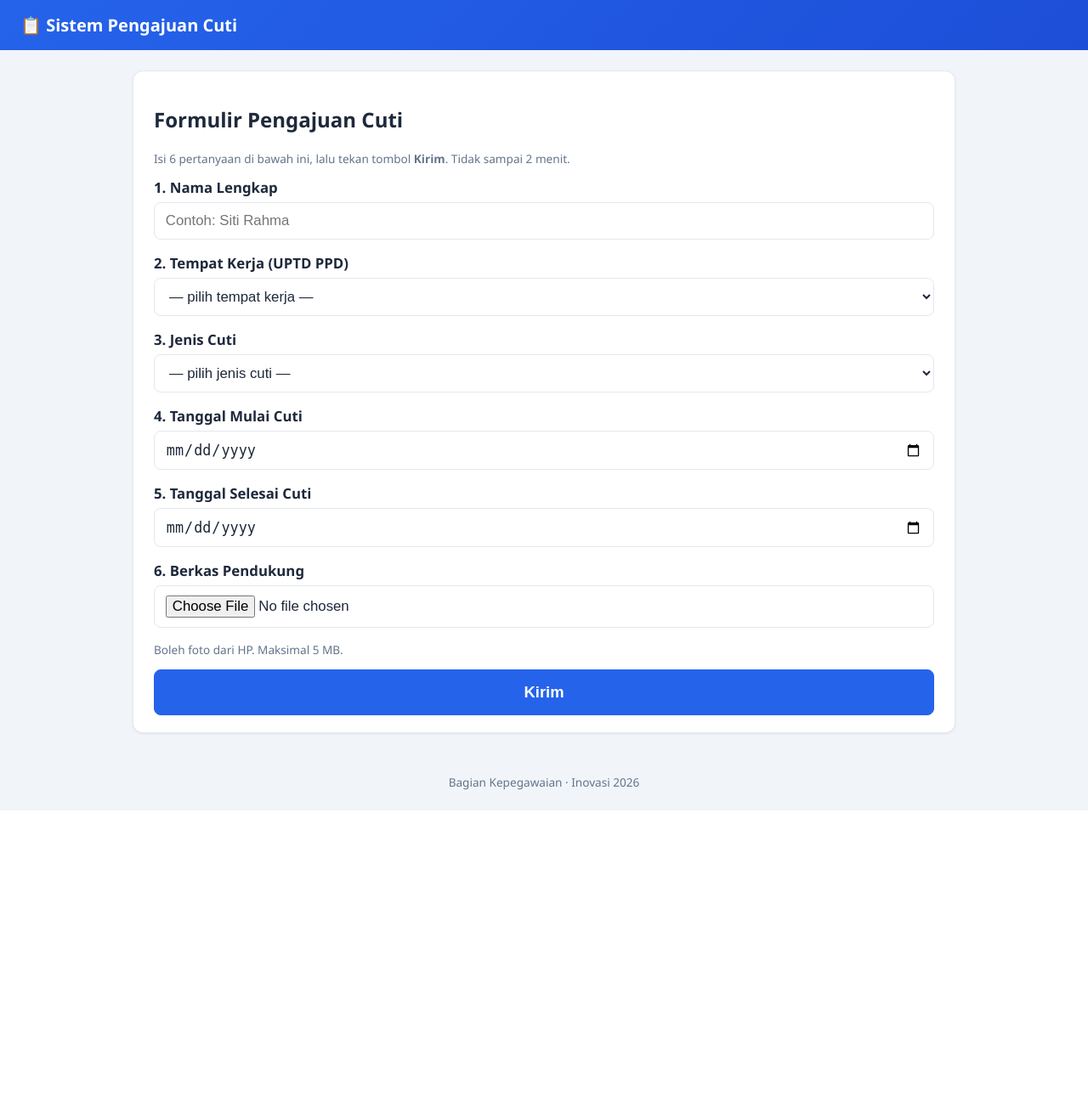
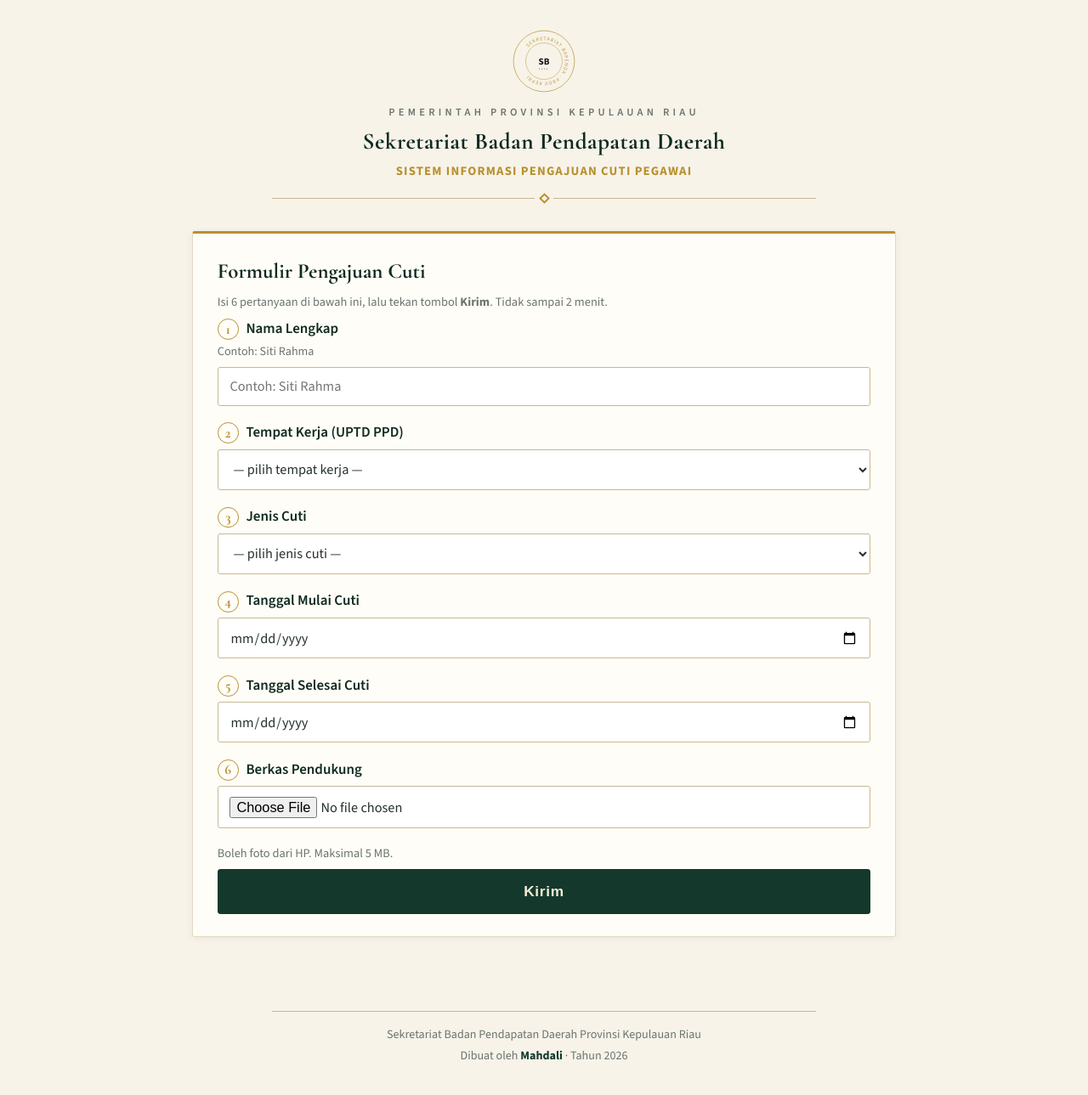
Before and after one commit to mahdalii/Inovasi-Kepegawaian, a Flask app: page / in a window 1280 px wide. Shown: the whole page at 85% size. Before the commit the page ends 954 px from the top, so only its background shows below. Run offline with Flask 3, Linux system fonts and the light colour scheme.

Commit message:
feat: redesain UI tema kop surat dinas, kredit Mahdali, dan pindah host ke bapendacuti

```diff
--- a/static/style.css
+++ b/static/style.css
@@ -1,74 +1,205 @@
 :root {
-  --bg: #f1f5f9; --card: #ffffff; --text: #1e293b; --muted: #64748b;
-  --primary: #2563eb; --primary-dark: #1d4ed8; --border: #e2e8f0;
-  --late: #fee2e2; --late-border: #f87171;
-}
-@media (prefers-color-scheme: dark) {
-  :root {
-    --bg: #0f172a; --card: #1e293b; --text: #e2e8f0; --muted: #94a3b8;
-    --primary: #3b82f6; --primary-dark: #2563eb; --border: #334155;
-    --late: #450a0a; --late-border: #ef4444;
-  }
+  --pine: #14392c;
+  --pine-deep: #0e2a20;
+  --gold: #b8902f;
+  --gold-soft: #d6b45f;
+  --paper: #f7f3e9;
+  --card: #fffdf7;
+  --ink: #25312c;
+  --muted: #6b746f;
+  --rule: #e2d9c3;
+  --rule-strong: #c9b98f;
+  --late: #f9e5d9;
+  --late-border: #d98b5f;
 }
 * { box-sizing: border-box; }
+html { -webkit-text-size-adjust: 100%; }
 body {
-  margin: 0; font-family: "Segoe UI", system-ui, sans-serif;
-  background: var(--bg); color: var(--text); min-height: 100vh;
+  margin: 0;
+  font-family: "Source Sans 3", system-ui, sans-serif;
+  background: var(--paper);
+  color: var(--ink);
+  min-height: 100vh;
+  font-size: 17px;
+  line-height: 1.55;
 }
-.topbar { background: linear-gradient(135deg, var(--primary), var(--primary-dark)); color: #fff; padding: 1rem 1.5rem; }
-.topbar h1 { margin: 0; font-size: 1.25rem; }
-.container { max-width: 1000px; margin: 1.5rem auto; padding: 0 1rem; }
-.footer { text-align: center; color: var(--muted); padding: 1.5rem; font-size: .85rem; }
+
+/* ---------- Kop surat ---------- */
+.kop {
+  text-align: center;
+  padding: 2.2rem 1.25rem 1.6rem;
+  color: var(--pine);
+  background: var(--paper);
+}
+.stempel {
+  width: 74px; height: 74px;
+  color: var(--gold);
+  opacity: .92;
+  margin-bottom: .35rem;
+}
+.kop-instansi {
+  margin: 0 0 .2rem;
+  font-size: .78rem;
+  letter-spacing: .34em;
+  text-transform: uppercase;
+  color: var(--muted);
+  font-weight: 600;
+}
+.kop-nama {
+  margin: 0;
+  font-family: "Cormorant Garamond", Georgia, serif;
+  font-size: 1.7rem;
+  font-weight: 700;
+  color: var(--pine-deep);
+  letter-spacing: .02em;
+}
+.kop-sub {
+  margin: .15rem 0 0;
+  font-size: .92rem;
+  color: var(--gold);
+  font-weight: 700;
+  letter-spacing: .08em;
+  text-transform: uppercase;
+}
+.kop-rule {
+  display: flex; align-items: center; gap: .4rem;
+  margin: 1rem auto 0;
+  max-width: 640px;
+}
+.kop-rule::before, .kop-rule::after {
+  content: ""; flex: 1; height: 1px; background: var(--rule-strong);
+}
+.kop-rule i {
+  width: 9px; height: 9px; border: 2px solid var(--gold);
+  transform: rotate(45deg); flex: none;
+}
+
+/* ---------- Layout ---------- */
+.container { max-width: 860px; margin: 0 auto; padding: .5rem 1rem 2.5rem; }
+.footer { text-align: center; color: var(--muted); padding: 1.6rem 1rem 2.2rem; font-size: .88rem; }
+.footer-rule { max-width: 640px; margin: 0 auto 1rem; height: 1px; background: var(--rule-strong); }
+.footer-unit { margin: 0 0 .2rem; }
+.footer-made { margin: 0; color: var(--muted); }
+.footer-made b { color: var(--pine); }
+
+/* ---------- Kartu kertas ---------- */
 .card {
-  background: var(--card); border: 1px solid var(--border); border-radius: 12px;
-  padding: 1.25rem 1.5rem; margin-bottom: 1.25rem;
-  box-shadow: 0 1px 3px rgba(0,0,0,.08);
+  background: var(--card);
+  border: 1px solid var(--rule);
+  border-top: 3px solid var(--gold);
+  border-radius: 3px;
+  padding: 1.6rem 1.8rem;
+  margin-bottom: 1.4rem;
+  box-shadow: 0 2px 10px rgba(20, 57, 44, .06);
 }
-.card.narrow { max-width: 420px; margin-left: auto; margin-right: auto; }
+.card.narrow { max-width: 440px; margin-left: auto; margin-right: auto; }
 .row-between { display: flex; justify-content: space-between; align-items: center; gap: .5rem; flex-wrap: wrap; }
-label { display: block; margin-bottom: 1rem; font-weight: 600; font-size: 1.05rem; }
+h1, h2, h3 { font-family: "Cormorant Garamond", Georgia, serif; color: var(--pine-deep); }
+h2 { font-size: 1.55rem; margin: 0 0 .4rem; }
+h3 { font-size: 1.3rem; margin: 0 0 .6rem; }
+p { margin: .4rem 0; }
+
+/* ---------- Formulir ---------- */
+label { display: block; margin-bottom: 1.15rem; font-weight: 600; color: var(--pine-deep); }
+label small { display: block; font-weight: 400; color: var(--muted); margin-top: .2rem; }
 input, select, textarea {
-  display: block; width: 100%; margin-top: .35rem; padding: .7rem .8rem;
-  border: 1px solid var(--border); border-radius: 8px; font-size: 1.05rem;
-  background: var(--card); color: var(--text);
+  display: block; width: 100%; margin-top: .4rem; padding: .72rem .85rem;
+  border: 1px solid var(--rule-strong); border-radius: 3px;
+  font-size: 1.02rem; font-family: inherit;
+  background: #fff; color: var(--ink);
+}
+input:focus, select:focus, textarea:focus {
+  outline: none; border-color: var(--gold); box-shadow: 0 0 0 3px rgba(184, 144, 47, .18);
+}
+.field-num {
+  display: inline-flex; align-items: center; justify-content: center;
+  width: 1.55rem; height: 1.55rem; margin-right: .55rem;
+  border: 1.5px solid var(--gold); border-radius: 50%;
+  font-family: "Cormorant Garamond", Georgia, serif;
+  font-size: 1.05rem; font-weight: 700; color: var(--gold);
+  vertical-align: middle;
 }
 .btn {
-  display: inline-block; padding: .55rem 1.1rem; border-radius: 8px;
-  border: 1px solid var(--border); background: var(--card); color: var(--text);
-  text-decoration: none; font-weight: 600; cursor: pointer; font-size: .95rem;
-  transition: transform .12s ease, box-shadow .12s ease;
+  display: inline-block; padding: .6rem 1.3rem; border-radius: 3px;
+  border: 1px solid var(--pine); background: transparent; color: var(--pine);
+  text-decoration: none; font-weight: 700; cursor: pointer; font-size: .95rem;
+  letter-spacing: .04em;
+  transition: background .15s ease, color .15s ease, box-shadow .15s ease;
 }
-.btn:active { transform: scale(.96); }
-.btn-primary { background: var(--primary); border-color: var(--primary); color: #fff; }
-.btn-primary:hover { background: var(--primary-dark); box-shadow: 0 4px 12px rgba(37,99,235,.35); }
-.btn-besar { display: block; width: 100%; padding: .95rem; font-size: 1.15rem; }
+.btn:hover { background: var(--pine); color: #fff; }
+.btn:active { transform: scale(.98); }
+.btn-primary { background: var(--pine); border-color: var(--pine); color: #f5ecd6; }
+.btn-primary:hover { background: var(--pine-deep); box-shadow: 0 4px 14px rgba(20, 57, 44, .3); }
+.btn-besar { display: block; width: 100%; padding: .95rem; font-size: 1.08rem; }
+.btn-sekunder { border-color: var(--rule-strong); color: var(--muted); }
+.btn-sekunder:hover { background: var(--paper); color: var(--pine); border-color: var(--pine); }
+
+/* ---------- Tabel ---------- */
 .table { width: 100%; border-collapse: collapse; }
-.table th, .table td { padding: .6rem .75rem; text-align: left; border-bottom: 1px solid var(--border); }
-.table th { color: var(--muted); font-size: .8rem; text-transform: uppercase; letter-spacing: .03em; }
-.table-detail th { width: 160px; }
+.table th, .table td { padding: .62rem .7rem; text-align: left; border-bottom: 1px solid var(--rule); }
+.table th { color: var(--muted); font-size: .76rem; text-transform: uppercase; letter-spacing: .09em; font-weight: 700; }
+.table td { font-size: .97rem; }
+.table tbody tr:hover { background: #fbf7ec; }
+.table-detail th { width: 170px; color: var(--muted); font-size: .88rem; }
 .row-late { background: var(--late); }
 .row-late td { border-color: var(--late-border); }
-.badge { padding: .25rem .7rem; border-radius: 999px; font-size: .8rem; font-weight: 700; transition: color .3s, background .3s; }
-.badge-baru { background: #dbeafe; color: #1e40af; }
-.badge-diproses { background: #fef9c3; color: #854d0e; }
-.badge-disetujui { background: #dcfce7; color: #166534; }
-.badge-ditolak { background: #fee2e2; color: #991b1b; }
-@media (prefers-color-scheme: dark) {
-  .badge-baru { background: #1e3a8a; color: #bfdbfe; }
-  .badge-diproses { background: #713f12; color: #fef08a; }
-  .badge-disetujui { background: #14532d; color: #bbf7d0; }
-  .badge-ditolak { background: #7f1d1d; color: #fecaca; }
+.late-card { border-top-color: var(--late-border); }
+
+/* ---------- Status ---------- */
+.badge {
+  display: inline-block; padding: .22rem .8rem; border-radius: 999px;
+  font-size: .8rem; font-weight: 700; letter-spacing: .03em;
 }
-.late-card { border-color: var(--late-border); }
-@keyframes animateIn { from { opacity: 0; transform: translateY(10px); } to { opacity: 1; transform: none; } }
-.animate-in { animation: animateIn .45s ease both; }
-.delay-1 { animation-delay: .15s; }
-.delay-2 { animation-delay: .3s; }
-@keyframes pulse { 0%,100% { box-shadow: 0 0 0 0 rgba(239,68,68,.5); } 50% { box-shadow: 0 0 0 8px rgba(239,68,68,0); } }
-.late-pulse { animation: pulse 1.6s ease-in-out 3; }
-.status-badge { display: inline-block; transition: transform .2s; }
-.status-badge:hover { transform: scale(1.08); }
-.errors { background: var(--late); border: 1px solid var(--late-border); border-radius: 8px; padding: .8rem 1rem 0.8rem 2rem; margin-bottom: 1rem; }
-.nomor-besar { font-size: 1.6rem; font-weight: 800; color: var(--primary); }
-.hint { color: var(--muted); font-size: .85rem; }
-a { color: var(--primary); }
+.badge-baru { background: #e7e0cd; color: #6b5d33; }
+.badge-diproses { background: #f3ecd2; color: #8a6d1f; }
+.badge-disetujui { background: #dbe8dd; color: #2c5a3a; }
+.badge-ditolak { background: #f2dcd2; color: #8a3c1e; }
+.status-badge { transition: transform .2s; }
+.status-badge:hover { transform: scale(1.07); }
+
+/* ---------- Nomor besar (stempel) ---------- */
+.nomor-besar {
+  display: inline-block;
+  font-family: "IBM Plex Mono", monospace;
+  font-size: 1.7rem; font-weight: 500; letter-spacing: .06em;
+  color: var(--pine-deep);
+  border: 2px solid var(--gold);
+  border-radius: 3px;
+  padding: .55rem 1.1rem;
+  margin: .5rem 0;
+  background: #fffdf7;
+  box-shadow: inset 0 0 0 1px #fff, 0 0 0 1px var(--rule-strong);
+}
+
+/* ---------- Bantuan / kesalahan ---------- */
+.hint { color: var(--muted); font-size: .9rem; }
+.errors {
+  background: var(--late); border: 1px solid var(--late-border); border-radius: 3px;
+  padding: .8rem 1rem .8rem 2.1rem; margin-bottom: 1.1rem; font-size: .95rem;
+}
+a { color: var(--pine); text-decoration-thickness: 1px; text-underline-offset: 2px; }
+a:hover { color: var(--gold); }
+td a { text-decoration: none; border-bottom: 1px solid var(--rule-strong); }
+td a:hover { border-color: var(--gold); }
+
+/* ---------- Gerak ---------- */
+@keyframes animateIn { from { opacity: 0; transform: translateY(8px); } to { opacity: 1; transform: none; } }
+.animate-in { animation: animateIn .5s ease-out both; }
+.delay-1 { animation-delay: .12s; }
+.delay-2 { animation-delay: .24s; }
+@keyframes pulse {
+  0%, 100% { box-shadow: 0 0 0 0 rgba(217, 139, 95, .35); }
+  50% { box-shadow: 0 0 0 7px rgba(217, 139, 95, 0); }
+}
+.late-pulse { animation: pulse 1.8s ease-in-out 2; }
+@media (prefers-reduced-motion: reduce) {
+  .animate-in, .delay-1, .delay-2, .late-pulse { animation: none; }
+}
+
+@media (max-width: 640px) {
+  body { font-size: 16px; }
+  .card { padding: 1.2rem 1.1rem; }
+  .kop-nama { font-size: 1.35rem; }
+  .table th, .table td { padding: .5rem .45rem; }
+  .nomor-besar { font-size: 1.25rem; }
+}
--- a/templates/base.html
+++ b/templates/base.html
@@ -3,14 +3,36 @@
 <head>
 <meta charset="utf-8">
 <meta name="viewport" content="width=device-width, initial-scale=1">
-<title>{% block title %}Sistem Cuti{% endblock %} — Kepegawaian</title>
+<title>{% block title %}Sistem Cuti{% endblock %} — Sekretariat Bapenda Prov Kepri</title>
+<link rel="preconnect" href="https://fonts.googleapis.com">
+<link rel="preconnect" href="https://fonts.gstatic.com" crossorigin>
+<link href="https://fonts.googleapis.com/css2?family=Cormorant+Garamond:wght@600;700&family=IBM+Plex+Mono:wght@500&family=Source+Sans+3:wght@400;600;700&display=swap" rel="stylesheet">
 <link rel="stylesheet" href="{{ url_for('static', filename='style.css') }}">
 </head>
 <body>
-<header class="topbar"><h1>📋 Sistem Pengajuan Cuti</h1></header>
+<header class="kop">
+  <svg class="stempel" viewBox="0 0 100 100" aria-hidden="true">
+    <defs><path id="stempel-arc" d="M50,50 m-33.5,0 a33.5,33.5 0 1,1 67,0 a33.5,33.5 0 1,1 -67,0"/></defs>
+    <circle cx="50" cy="50" r="48.5" fill="none" stroke="currentColor" stroke-width="1"/>
+    <circle cx="50" cy="50" r="29" fill="none" stroke="currentColor" stroke-width="0.7"/>
+    <text font-size="8" letter-spacing="1.2" fill="currentColor">
+      <textPath href="#stempel-arc" startOffset="50%" text-anchor="middle">SEKRETARIAT BAPENDA · PROV KEPRI</textPath>
+    </text>
+    <text x="50" y="56" text-anchor="middle" font-size="15" font-weight="700">SB</text>
+    <text x="50" y="63.5" text-anchor="middle" font-size="3.4" letter-spacing="2.5">2026</text>
+  </svg>
+  <p class="kop-instansi">Pemerintah Provinsi Kepulauan Riau</p>
+  <h1 class="kop-nama">Sekretariat Badan Pendapatan Daerah</h1>
+  <p class="kop-sub">Sistem Informasi Pengajuan Cuti Pegawai</p>
+  <div class="kop-rule"><i></i></div>
+</header>
 <main class="container">
 {% block content %}{% endblock %}
 </main>
-<footer class="footer">Bagian Kepegawaian · Inovasi 2026</footer>
+<footer class="footer">
+  <div class="footer-rule"></div>
+  <p class="footer-unit">Sekretariat Badan Pendapatan Daerah Provinsi Kepulauan Riau</p>
+  <p class="footer-made">Dibuat oleh <b>Mahdali</b> · Tahun 2026</p>
+</footer>
 </body>
 </html>
--- a/templates/dashboard.html
+++ b/templates/dashboard.html
@@ -3,7 +3,7 @@
 {% block content %}
 <div class="card animate-in">
   <div class="row-between">
-    <h2>📥 Antrian Pengajuan Cuti</h2>
+    <h2>Antrian Pengajuan Cuti</h2>
     <a class="btn" href="{{ url_for('logout') }}">Keluar</a>
   </div>
   <form method="get">
@@ -27,7 +27,7 @@
 {% set terlambat = rows | selectattr('id', 'in', late_ids) | list %}
 {% if terlambat %}
 <div class="card late-card animate-in delay-1">
-  <h3>⚠️ Perlu Perhatian (belum selesai > 2 hari)</h3>
+  <h3>Perlu Perhatian — belum diproses lebih dari 2 hari</h3>
   <table class="table">
     <thead><tr><th>Nomor</th><th>Nama</th><th>UPTD</th><th>Jenis</th><th>Masuk</th><th>Status</th></tr></thead>
     <tbody>
--- a/templates/detail.html
+++ b/templates/detail.html
@@ -4,7 +4,7 @@
 <div class="card animate-in">
   <div class="row-between">
     <h2>{{ row.nomor }} — {{ row.nama }}</h2>
-    <a class="btn" href="{{ url_for('dashboard') }}">← Kembali</a>
+    <a class="btn btn-sekunder" href="{{ url_for('dashboard') }}">Kembali</a>
   </div>
   <table class="table table-detail">
     <tr><th>Nama</th><td>{{ row.nama }}</td></tr>
@@ -13,7 +13,7 @@
     <tr><th>Tanggal Cuti</th><td>{{ row.tgl_mulai }} s/d {{ row.tgl_selesai }}</td></tr>
     <tr><th>Tanggal Masuk</th><td>{{ row.tgl_masuk }}</td></tr>
     <tr><th>Status</th><td><span class="badge badge-{{ row.status|lower }} status-badge" data-status="{{ row.status|lower }}">{{ row.status }}</span></td></tr>
-    <tr><th>Berkas</th><td><a class="btn" href="{{ url_for('unduh_berkas', filename=row.berkas) }}" target="_blank">⬇ Unduh Berkas</a></td></tr>
+    <tr><th>Berkas</th><td><a class="btn btn-sekunder" href="{{ url_for('unduh_berkas', filename=row.berkas) }}" target="_blank">Unduh Berkas</a></td></tr>
   </table>
 
   <form method="post" class="status-form">
--- a/templates/form.html
+++ b/templates/form.html
@@ -3,12 +3,12 @@
 {% block content %}
 {% if success %}
 <div class="card animate-in">
-  <h2>✅ Berhasil terkirim</h2>
-  <p>Catat atau foto nomor di bawah ini ya:</p>
+  <h2>Pengajuan berhasil dikirim</h2>
+  <p>Catat atau foto nomor di bawah ini, ya.</p>
   <p class="nomor-besar">{{ success }}</p>
-  <p>Dengan nomor ini Anda bisa lihat statusnya kapan saja di halaman
+  <p>Dengan nomor ini Anda dapat melihat status kapan saja di halaman
      <a href="{{ url_for('status') }}">Cek Status</a>.</p>
-  <a class="btn btn-besar" href="{{ url_for('form_pegawai') }}">Ajukan cuti lagi</a>
+  <a class="btn btn-primary btn-besar" href="{{ url_for('form_pegawai') }}">Ajukan cuti lagi</a>
 </div>
 {% else %}
 <div class="card animate-in">
@@ -17,10 +17,11 @@
      <b>Kirim</b>. Tidak sampai 2 menit.</p>
   {% if errors %}<ul class="errors">{% for e in errors %}<li>{{ e }}</li>{% endfor %}</ul>{% endif %}
   <form method="post" enctype="multipart/form-data">
-    <label>1. Nama Lengkap
+    <label><span class="field-num">1</span>Nama Lengkap
+      <small>Contoh: Siti Rahma</small>
       <input name="nama" value="{{ data.nama if data }}" placeholder="Contoh: Siti Rahma" required>
     </label>
-    <label>2. Tempat Kerja (UPTD PPD)
+    <label><span class="field-num">2</span>Tempat Kerja (UPTD PPD)
       <select name="uptd" required>
         <option value="">— pilih tempat kerja —</option>
         {% for k, v in uptd_labels.items() %}
@@ -28,7 +29,7 @@
         {% endfor %}
       </select>
     </label>
-    <label>3. Jenis Cuti
+    <label><span class="field-num">3</span>Jenis Cuti
       <select name="jenis" id="jenis" required>
         <option value="">— pilih jenis cuti —</option>
         {% for k, v in jenis_labels.items() %}
@@ -36,9 +37,13 @@
         {% endfor %}
       </select>
     </label>
-    <label>4. Tanggal Mulai Cuti <input type="date" name="tgl_mulai" required></label>
-    <label>5. Tanggal Selesai Cuti <input type="date" name="tgl_selesai" required></label>
-    <label id="label-berkas">6. <span>Berkas Pendukung</span>
+    <label><span class="field-num">4</span>Tanggal Mulai Cuti
+      <input type="date" name="tgl_mulai" required>
+    </label>
+    <label><span class="field-num">5</span>Tanggal Selesai Cuti
+      <input type="date" name="tgl_selesai" required>
+    </label>
+    <label id="label-berkas"><span class="field-num">6</span><span id="label-berkas-text">Berkas Pendukung</span>
       <input type="file" name="berkas" accept=".pdf,.jpg,.jpeg,.png" required>
     </label>
     <p class="hint" id="hint-berkas">Boleh foto dari HP. Maksimal 5 MB.</p>
@@ -60,7 +65,7 @@ const hints = {
 const select = document.getElementById("jenis");
 select.addEventListener("change", (e) => {
   if (labels[e.target.value]) {
-    document.querySelector("#label-berkas span").textContent = labels[e.target.value];
+    document.getElementById("label-berkas-text").textContent = labels[e.target.value];
     document.getElementById("hint-berkas").textContent = hints[e.target.value];
   }
 });
--- a/templates/login.html
+++ b/templates/login.html
@@ -2,7 +2,7 @@
 {% block title %}Login Staff{% endblock %}
 {% block content %}
 <div class="card narrow animate-in">
-  <h2>🔐 Panel Kepegawaian</h2>
+  <h2>Panel Sekretariat</h2>
   {% with messages = get_flashed_messages(with_categories=true) %}
     {% for cat, msg in messages %}<p class="errors">{{ msg }}</p>{% endfor %}
   {% endwith %}
--- a/templates/status.html
+++ b/templates/status.html
@@ -2,7 +2,7 @@
 {% block title %}Cek Status Cuti{% endblock %}
 {% block content %}
 <div class="card animate-in">
-  <h2>🔍 Cek Status Pengajuan Cuti</h2>
+  <h2>Cek Status Pengajuan Cuti</h2>
   <p class="hint">Ketik <b>nomor pengajuan</b> (contoh: CUT-2026-0001)
      atau <b>nama Anda</b> di bawah ini.</p>
   <form method="post">
```
Also changed, not shown: 1 other file.
